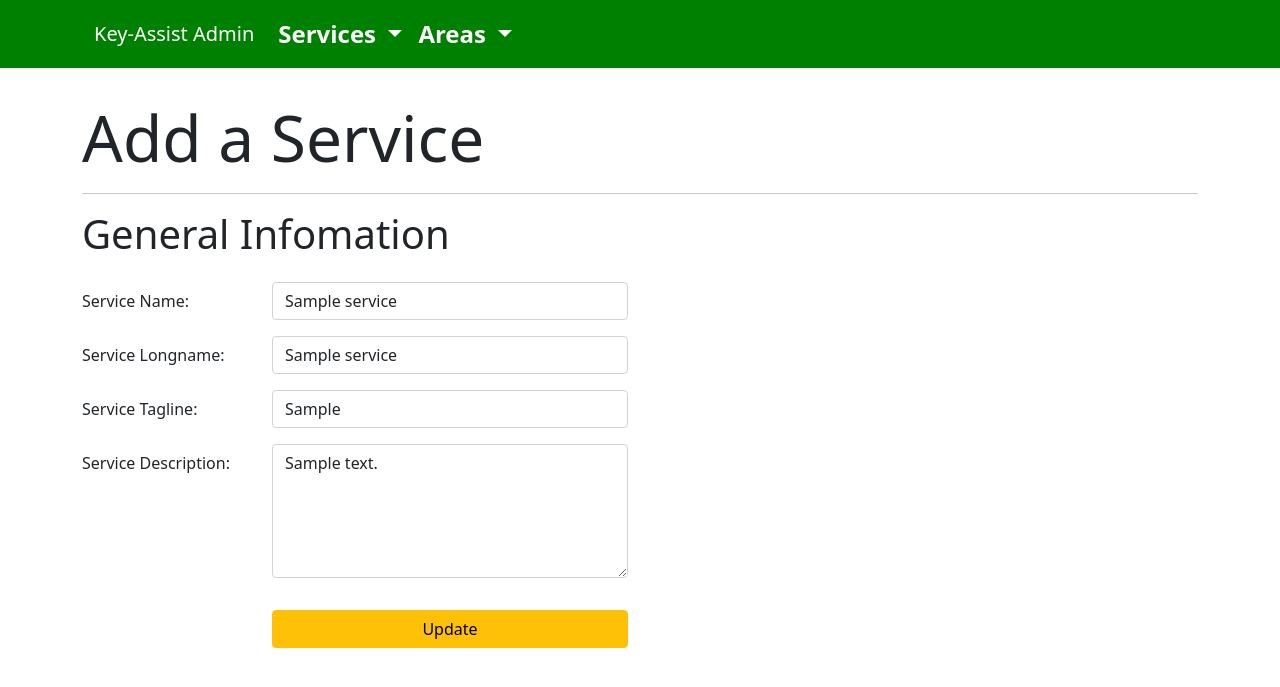
After one commit to cieranhughes/QQL_Dup-Key-assist, a PHP site: page /admin/service/edit-service.php?id=1 in a window 1280 px wide. The commit adds this page. Shown: the top 687 px of the page. Run offline with PHP 8.4, Linux system fonts and the light colour scheme; tables that the repository leaves empty hold one stand-in row (values such as "Sample post").

Commit message:
update working

```diff
--- a/key-assist/admin/assets/config/db_connect.php
+++ b/key-assist/admin/assets/config/db_connect.php
@@ -1,7 +1,7 @@
 <?php
 
 //Conect to database 'QQL_key-assist'
-$dbconnect = mysqli_connect('10.0.1.193', 'localuser', 'L0calUs3r', 'QQL_key-assist', 3306);
+$dbconnect = mysqli_connect('10.0.1.23', 'localuser', 'L0calUs3r', 'QQL_key-assist', 3306);
 
 // Check connection
 if (mysqli_connect_errno()) {
--- a/key-assist/admin/service/add.php
+++ b/key-assist/admin/service/add.php
@@ -2,7 +2,7 @@
 <html lang="en">
 
 <?php
-$page_title = 'Home';
+$page_title = 'Add';
 
 //Connection File
 include('../assets/config/db_connect.php');
@@ -28,7 +28,7 @@ include('../assets/components/head.php');
 			</div>
 
 			<!-- Form -->
-			<form action="/admin/service/add-handler.php" method="POST">
+			<form action="./add-handler.php" method="POST">
 				<!-- General -->
 				<div class="row">
 					<div class="col">
@@ -212,7 +212,7 @@ include('../assets/components/head.php');
 				<div class="mb-3 row">
 					<label for="answer-3" class="col-sm-2 col-form-label"></label>
 					<div class=" mt-3 form-group d-grid gap-2 col-sm-6 col-md-8 col-lg-4">
-						<input class="btn btn-primary" name="submit" type="submit" value="Send">
+						<input class="btn btn-primary" name="submit" type="submit" value="Add">
 					</div>
 				</div>
 
--- /dev/null
+++ b/key-assist/admin/service/edit-service.php
@@ -0,0 +1,93 @@
+<!DOCTYPE html>
+<html lang="en">
+
+<?php
+$page_title = 'Add';
+
+//Connection File
+include('../assets/config/db_connect.php');
+
+//Head
+include('../assets/components/head.php');
+
+?>
+
+<body>
+	<?php
+	//Header
+	include('../assets/components/header.php');
+	?>
+
+	<main>
+		<div class="container">
+			<!-- Title -->
+			<div class="row">
+				<div class="col">
+					<h1 class="display-3">Add a Service</h1>
+					<hr />
+				</div>
+			</div>
+
+			<!-- Form -->
+			<form action="./update-handler.php?id=<?php echo $_GET['id']; ?>" method="POST">
+				<!-- General -->
+				<div class="row">
+					<div class="col">
+						<h1 class="display-6">General Infomation</h1>
+					</div>
+				</div>
+				<?php
+				$sql = "SELECT * FROM Services WHERE service_id=?";
+				$stmt = mysqli_stmt_init($dbconnect);
+				mysqli_stmt_prepare($stmt, $sql);
+				mysqli_stmt_bind_param($stmt, "s", $_GET['id']);
+				mysqli_stmt_execute($stmt);
+				$results = mysqli_stmt_get_result($stmt);
+				while ($r = mysqli_fetch_array($results)) {
+				?>
+					<div class="mt-3 mb-3 row">
+						<label for="name" class="col-sm-2 col-form-label">Service Name:</label>
+						<div class="col-sm-10 col-md-6 col-lg-4">
+							<input type="text" class="form-control" id="name" value="<?php echo $r['name'] ?>" name="name">
+						</div>
+					</div>
+					<div class="mb-3 row">
+						<label for="longname" class="col-sm-2 col-form-label">Service Longname:</label>
+						<div class="col-sm-10 col-md-6 col-lg-4">
+							<input type="text" class="form-control" id="longname" value="<?php echo $r['longname'] ?>" name="longname">
+						</div>
+					</div>
+					<div class="mb-3 row">
+						<label for="tagline" class="col-sm-2 col-form-label">Service Tagline:</label>
+						<div class="col-sm-10 col-md-6 col-lg-4">
+							<input type="text" class="form-control" id="tagline" value="<?php echo $r['tagline'] ?>" name="tagline">
+						</div>
+					</div>
+					<div class="mb-3 row">
+						<label for="description" class="col-sm-2 col-form-label">Service Description:</label>
+						<div class="col-sm-10 col-md-6 col-lg-4">
+							<textarea class="form-control" id="description" value="Description" rows="5" name="description"><?php echo $r['description'] ?></textarea>
+						</div>
+					</div>
+				<?php
+				}
+				mysqli_stmt_close($stmt);
+				?>
+				<div class="mb-3 row">
+					<label for="answer-3" class="col-sm-2 col-form-label"></label>
+					<div class=" mt-3 form-group d-grid gap-2 col-sm-6 col-md-8 col-lg-4">
+						<input class="btn btn-warning" name="submit" type="submit" value="Update">
+					</div>
+				</div>
+
+			</form>
+		</div>
+	</main>
+
+	<?php
+	//Footer
+	include('../assets/components/footer.php');
+	?>
+</body>
+
+</html>
--- a/key-assist/admin/service/edit.php
+++ b/key-assist/admin/service/edit.php
@@ -2,7 +2,7 @@
 <html lang="en">
 
 <?php
-$page_title = 'Home';
+$page_title = 'Edit';
 
 //Connection File
 include('../assets/config/db_connect.php');
@@ -52,7 +52,7 @@ include('../assets/components/head.php');
 							$results = mysqli_stmt_get_result($stmt);
 							while ($r = mysqli_fetch_array($results)) {
 								$msgString = "'are you sure you want to delete?'";
-								echo '<tr><th scope="row">' . $r['service_id'] . '</th><td>' . $r['name'] . '</td><td><a class="btn btn-warning" href="#" role="button">Edit</a></td><td><a class="btn btn-danger" href="/admin/service/delete-handler.php?id=' . $r['service_id'] . '" onClick="return confirm(' . $msgString . ');">Delete</a></td></tr>';
+								echo '<tr><th scope="row">' . $r['service_id'] . '</th><td>' . $r['name'] . '</td><td><a class="btn btn-warning" href="./edit-service.php?id=' . $r['service_id'] . '" role="button">Edit</a></td><td><a class="btn btn-danger" href="./delete-handler.php?id=' . $r['service_id'] . '" onClick="return confirm(' . $msgString . ');">Delete</a></td></tr>';
 							}
 							mysqli_stmt_close($stmt);
 							?>
```
Also changed, not shown: key-assist/admin/index.php (+20 -0 lines), key-assist/admin/service/add-handler.php (+9 -9 lines), key-assist/admin/service/delete-handler.php (+5 -5 lines), key-assist/admin/service/update-handler.php (added, +34 -0 lines).
